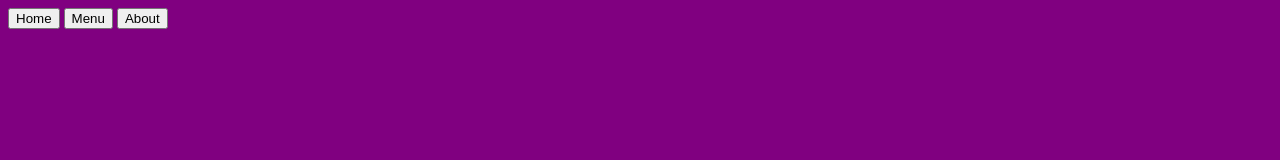
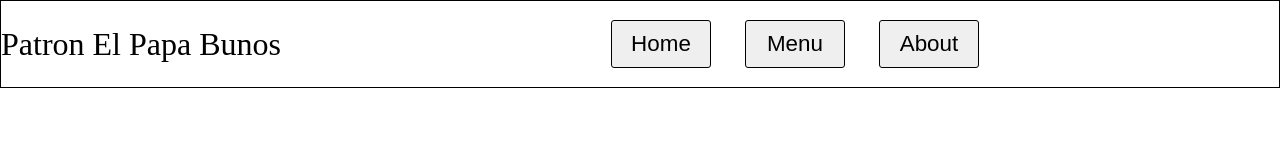
Before and after one commit to agscheaua/Restaurant_Page, a website built with webpack: page src/template.html in a window 1280 px wide. Built offline with nearby package versions, Linux system fonts and the light colour scheme.

Commit message:
i am working on a template for the html so that i can create it with java script i need to finish the header

```diff
--- a/src/styles.css
+++ b/src/styles.css
@@ -1,3 +1,51 @@
-body {
-    background-color: purple;
+/* css styles for index.js
+*/
+
+*,
+*::after,
+*::before {
+  margin: 0px;
+  padding: 0px;
+  box-sizing: border-box;
 }
+
+:root{
+
+}
+
+.headerTab {
+  height: 11vh;
+  width: 100%;
+  position: sticky;
+}
+
+.wrraperHeader {
+  width: 100%;
+  height: 100%;
+  border: 1px solid black;
+  display: flex;
+}
+
+.restaurantName {
+  font-size: 2rem;
+  align-self: center;
+  justify-self: left;
+}
+
+.contentControl {
+  align-self: center;
+  justify-self: center;
+  margin-left: auto;
+  margin-right: auto;
+  overflow: hidden;
+}
+
+nav button {
+  font-size: 1.4rem;
+  padding: 10px;
+  overflow: hidden;
+  margin-left: 30px;
+  width: 100px;
+  border-radius: 3px;
+  border: 1px solid black;
+}
--- a/src/template.html
+++ b/src/template.html
@@ -5,15 +5,24 @@
   <title>Restaurant Page</title>
 </head>
 <body>
-  <header>
-    <nav>
-      <button>Home</button>
-      <button>Menu</button>
-      <button>About</button>
-    </nav>
+
+  <header class="headerTab">
+    <div class="wrraperHeader">
+      <div class="restaurantName">Patron El Papa Bunos</div>
+      <nav class="contentControl">
+        <button>Home</button>
+        <button>Menu</button>
+        <button>About</button>
+      </nav>
+    </div>
   </header>
+
   <main id="content">
     <section class="home">
+      <div class="homeContainer">
+        <div class="imageShawarma">
+        </div>
+      </div>
     </section>
     <section class="menu">
     </section>
--- a/webpack.config.js
+++ b/webpack.config.js
@@ -31,8 +31,8 @@ export default {
         use: ["html-loader"],
       },
       {
-        test: /\.(png|svg|jpg|jpeg|gif)$/i,
-        use: "asset/resource",
+        test: /\.(png|svg|jpg|jpeg|gif|avif)$/i,
+        type: "asset/resource",
       },
     ],
   },
```
Also changed, not shown: images/shawarma.avif (added), images/shawarma.jpg (added).
